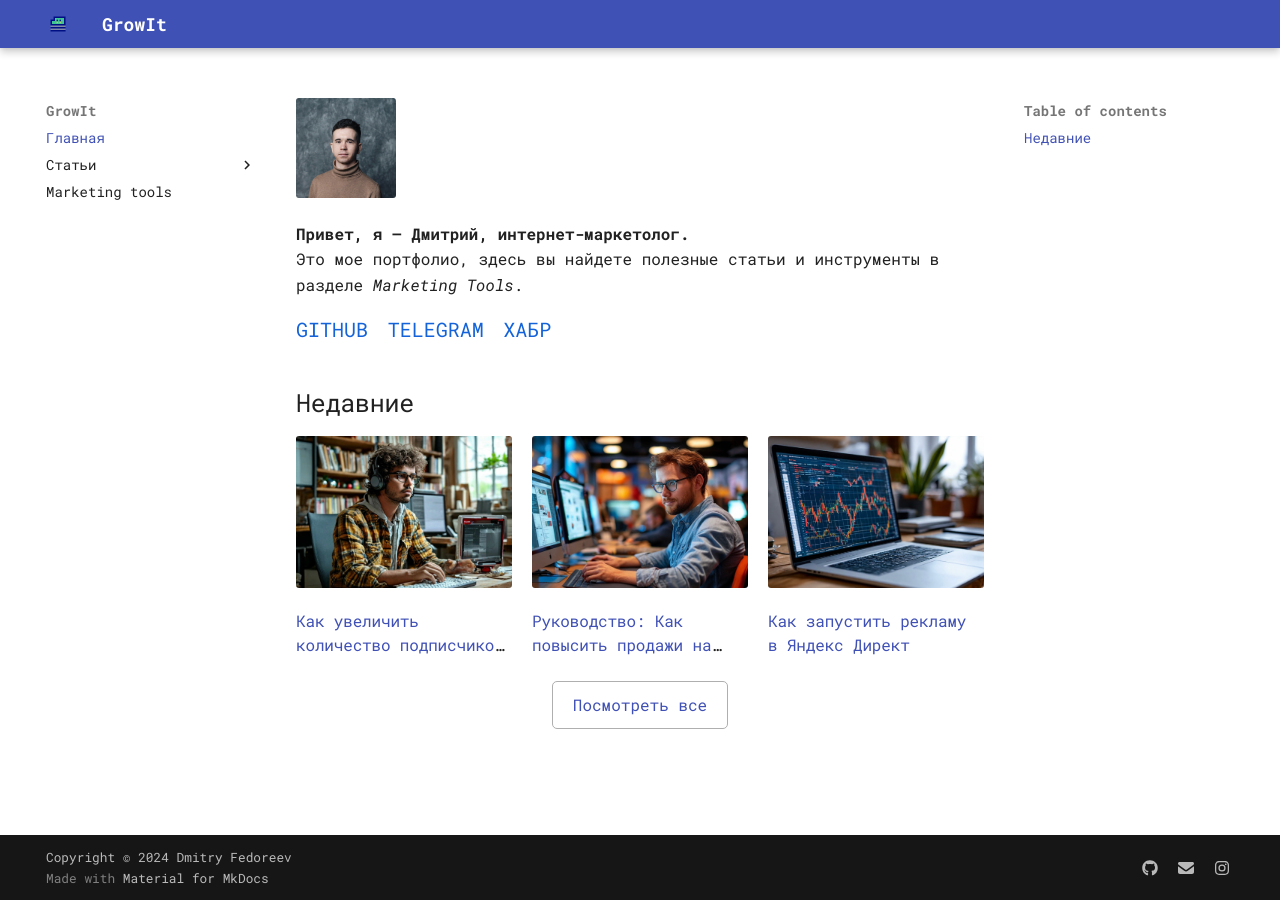
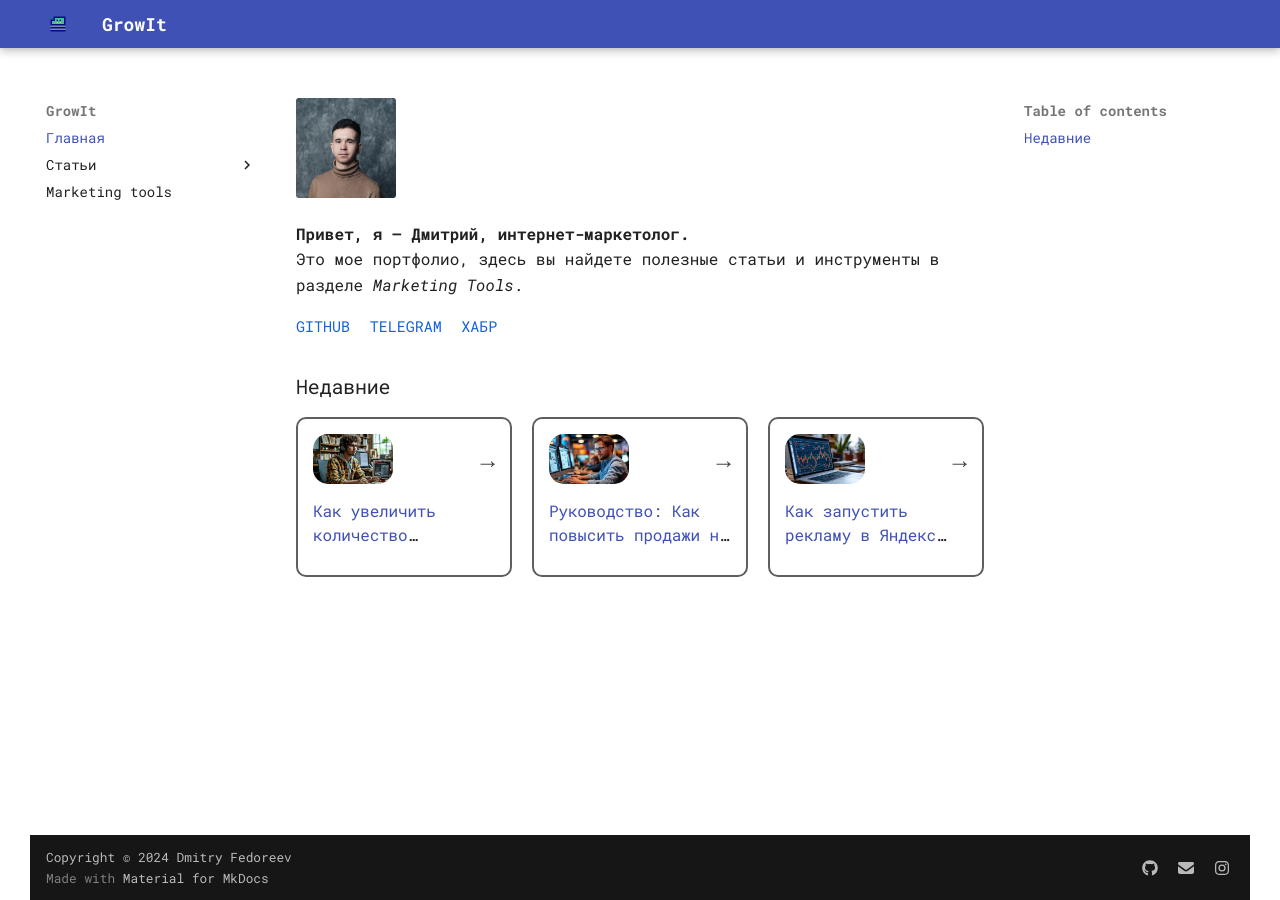
Before and after one commit to DmitryFedoreev/my-blog, an MkDocs documentation site: the page built from docs/index.md, in a window 1280 px wide. Built offline with MkDocs 1.6.1 and Material for MkDocs 9.7.7, drawn with Linux system fonts in a browser that asks for light colours; plug-ins that fetch from the network failed and are left out.

Commit message:
fix design

```diff
--- a/docs/assets/styles.css
+++ b/docs/assets/styles.css
@@ -17,37 +17,6 @@
     margin-left: 5px; /* Отступ слева */
     color: #007BFF; /* Цвет текста подсказки */
     cursor: pointer; /* Указатель при наведении */
-}
-
-
-/* Кнопка "Показать все" */
-.view-all-container {
-    text-align: center;
-    margin-top: 20px;
-}
-
-
-.view-all-btn {
-    display: inline-block; /* Кнопка как блочный элемент, но не занимает всю ширину */
-    padding: 10px 20px;
-    background-color: transparent; /* Убираем заливку, делаем фон прозрачным */
-    border: 1px solid #afafaf; /* Добавляем границу */
-    border-radius: 5px;
-    font-size: 16px;
-    color: #afafaf; /* Цвет текста кнопки */
-    text-decoration: none;
-    transition: background-color 0.3s, color 0.3s; /* Плавный переход для цвета фона и текста */
-}
-.view-all-btn:hover {
-    background-color: #ccc; /* Цвет фона при наведении */
-    color: #fff; /* Цвет текста при наведении */
-}
-
-
-/* Подключение шрифта Montserrat */
-.banner h2 {
-    text-align: left; /* Центрируем заголовок */
-    margin-bottom: 20px; /* Отступ снизу */
 }
 
 
@@ -90,25 +59,6 @@
 }
 
 
-.btn {
-    display: inline-block; /* Кнопка как блочный элемент, но не занимает всю ширину */
-    padding: 10px 20px;
-    background-color: transparent; /* Убираем заливку, делаем фон прозрачным */
-    border: 1px solid #afafaf; /* Добавляем границу */
-    border-radius: 5px;
-    font-size: 16px;
-    color: #afafaf; /* Цвет текста кнопки */
-    text-decoration: none;
-    transition: background-color 0.3s, color 0.3s; /* Плавный переход для цвета фона и текста */
-}
-
-
-.btn:hover {
-    background-color: #ccc; /* Цвет фона при наведении */
-    color: #fff; /* Цвет текста при наведении */
-}
-
-
 .copy-icon {
     cursor: pointer; /* Курсор-указатель для иконки */
     margin-left: 10px; /* Отступ слева от ссылки */
@@ -125,7 +75,7 @@
 
 /* Основные стили */
 body {
-    font-family: 'Montserrat', sans-serif;
+    font-family: 'Roboto Mono', monospace; /* Применение шрифта ко всему сайту *
     background-color: #FFFFFF; /* Цвет фона страницы – белый */
     margin: 0;
     padding: 0;
@@ -166,12 +116,12 @@ body {
     margin-right: 10px;
     text-decoration: none;
     color: #1463D9;
-    font-size: 20px;
+    font-size: 15px;
 }
 
 
 .social-links a:hover {
-    color: #97accc; /* При наведении */
+    color: #395074; /* При наведении */
 }
 
 /* Скрыть заголовок страницы */
@@ -182,42 +132,65 @@ h1 {
 /* Сетка статей */
 .articles-grid {
     display: grid;
-    grid-template-columns: repeat(3, 1fr);
+    grid-template-columns: repeat(3, 1fr); /* Три столбца */
     gap: 20px;
-    max-width: 1350px; /* Одинаковая ширина для сетки */
+    max-width: 1350px;
 }
-
 
 /* Стили для каждой статьи */
 .article {
-    background-color: #ffffff; /* Белый фон для всех статей */
-    padding: 0px;
-    border-radius: 5px;
-    text-align: left;
+    display: flex;
+    flex-direction: column;
+    justify-content: space-between;
+    width: 100%;
+    padding: 15px;
+    border: 2px solid #5f5f5f; /* Линия вокруг статьи */
+    border-radius: 10px;
+    background-color: #ffffff;
+    position: relative;
 }
 
-
-/* Стили для изображений статей */
-.article img {
-    width: 100%;
-    height: auto;
-    border-radius: 3px;
-    margin-bottom: 10px;
+/* Верхний блок с изображением и стрелкой */
+.article-header {
+    display: flex;
+    justify-content: space-between;
+    align-items: center;
 }
 
-
-/* Заголовки статей */
-.article h3 {
-    display: -webkit-box; /* Поддержка для многострочного текста */
-    -webkit-box-orient: vertical; /* Устанавливаем ориентацию на вертикальную */
-    -webkit-line-clamp: 2; /* Ограничиваем количество отображаемых строк до 2 */
-    overflow: hidden; /* Скрытие переполнения */
-    text-overflow: ellipsis; /* Добавление многоточия для скрытого текста */
-    max-width: 300px; /* Максимальная ширина (измените по необходимости) */
-    margin: 4px 0;
-    font-size: 1em;
+/* Изображение в левом верхнем углу */
+.article img {
+    width: 80px; /* Маленькое изображение */
+    height: 50px;
+    border-radius: 15px; /* Скругленные углы */
+    object-fit: cover;
 }
 
+/* Стрелка для перехода на статью */
+.article .arrow {
+    font-size: 24px;
+    font-weight: bold;
+    color: #464646;
+    text-decoration: none;
+    margin-left: 10px;
+    cursor: pointer;
+}
+
+/* Стрелка при наведении */
+.article .arrow:hover {
+    color: #498ed8;
+}
+
+/* Текстовое описание (название статьи) */
+.article h3 {
+    margin-top: 15px;
+    font-size: 1em;
+    text-align: left;
+    display: -webkit-box;
+    -webkit-box-orient: vertical;
+    -webkit-line-clamp: 2; /* Ограничение текста двумя строками */
+    overflow: hidden;
+    text-overflow: ellipsis;
+}
 
 /* Кнопки и формы */
 form#utm-generator {
@@ -309,12 +282,6 @@ form#utm-generator button:hover {
     }
 
 
-    .view-all-btn {
-        width: 100%; /* Кнопка занимает всю ширину */
-        padding: 15px; /* Увеличиваем отступы */
-    }
-
-
     .utm-generator input {
         width: 100%; /* Поля ввода занимают всю ширину */
         padding: 15px; /* Увеличиваем отступы */
@@ -328,39 +295,36 @@ form#utm-generator button:hover {
 }
 
 
-body {
-    font-family: 'Roboto Mono', monospace; /* Применение шрифта ко всему сайту */
-}
 /* Применение шрифта к шапке и подвалу, если есть отдельные стили */
 .header, .footer {
     font-family: 'Roboto Mono', monospace; /* Применение шрифта к шапке и подвалу */
 }
 
 
-
 /* Основные стили для кнопок */
-button {
-    background-color: #007bff; /* Синий цвет фона */
-    margin-bottom: 5px;
-    color: white; /* Белый цвет текста */
-    border: none; /* Убираем рамку */
-    border-radius: 5px; /* Закругленные углы */
-    padding: 10px 20px; /* Внутренние отступы */
-    font-size: 16px; /* Размер шрифта */
+.btn, .view-all-btn, button {
+    display: inline-block; /* Кнопка как блочный элемент, но не занимает всю ширину */
+    padding: 10px 20px;
+    background-color: transparent; /* Убираем заливку, делаем фон прозрачным */
+    border: 1px solid #afafaf; /* Добавляем границу */
+    border-radius: 5px;
+    font-size: 16px;
+    color: #4b4b4b; /* Цвет текста кнопки */
+    text-decoration: none;
+    transition: background-color 0.3s, color 0.3s; /* Плавный переход для цвета фона и текста */
     cursor: pointer; /* Указатель при наведении */
-    transition: background-color 0.3s; /* Плавный переход фона */
 }
 
 /* Стили для кнопки при наведении */
-button:hover {
-    background-color: #0056b3; /* Более темный цвет при наведении */
+.btn:hover, .view-all-btn:hover, button:hover {
+    background-color: #e0e0e0; /* Цвет фона при наведении */
+    color: #1463D9; /* Цвет текста при наведении */
 }
 
-/* Стили для текстового поля */
-textarea {    width: 100%; /* Ширина 100% */
-    height: 100px; /* Высота текстового поля */
-    border: 1px solid #ccc; /* Серый цвет рамки */
-    border-radius: 5px; /* Закругленные углы */
-    padding: 10px; /* Внутренние отступы */
-    font-size: 16px; /* Размер шрифта */
+/* Стили для кнопок в мобильной версии */
+@media (max-width: 768px) {
+    .btn, .view-all-btn, button {
+        width: 100%; /* Кнопка занимает всю ширину */
+        padding: 15px; /* Увеличиваем отступы */
+    }
 }
--- a/docs/index.md
+++ b/docs/index.md
@@ -31,25 +31,30 @@
   </div>
 </div>
 
-## Недавние
+### Недавние
 
 <div class="articles-grid">
   <div class="article">
-    <img src="assets/images/post 1.JPG" alt="Обложка статьи 1">
-    <h3><a href="articles/blog/articles1/">Как увеличить количество подписчиков на YouTube: личный опыт</a> </h3>
+    <div class="article-header">
+      <img src="assets/images/post 1.JPG" alt="Обложка статьи 1">
+      <a href="articles/blog/articles1/" class="arrow">&#8594;</a> <!-- HTML код стрелки -->
+    </div>
+    <h3><a href="articles/blog/articles1/">Как увеличить количество подписчиков на YouTube: личный опыт</a></h3>
   </div>
+
   <div class="article">
-    <img src="assets/images/post2.JPG" alt="Обложка статьи 2">
-    <h3><a href="articles/blog/articles2/">Руководство: Как повысить продажи на email-рассылках</a> </h3>
+    <div class="article-header">
+      <img src="assets/images/post2.JPG" alt="Обложка статьи 2">
+      <a href="articles/blog/articles2/" class="arrow">&#8594;</a> <!-- HTML код стрелки -->
+    </div>
+    <h3><a href="articles/blog/articles2/">Руководство: Как повысить продажи на email-рассылках</a></h3>
   </div>
+
   <div class="article">
-    <img src="assets/images/post3.JPG" alt="Обложка статьи 3">
+    <div class="article-header">
+      <img src="assets/images/post3.JPG" alt="Обложка статьи 3">
+      <a href="articles/blog/articles3/" class="arrow">&#8594;</a> <!-- HTML код стрелки -->
+    </div>
     <h3><a href="articles/blog/articles3/">Как запустить рекламу в Яндекс Директ</a></h3>
   </div>
-  </div>
-<div class="view-all-container">
-    <div class="button-container">
-        <a href="articles" class="view-all-btn">Посмотреть все</a>
-    </div>
 </div>
-</div>
```
Also changed, not shown: docs/marketing-tools/index.md (+2 -7 lines), site/sitemap.xml, 1 other file.
